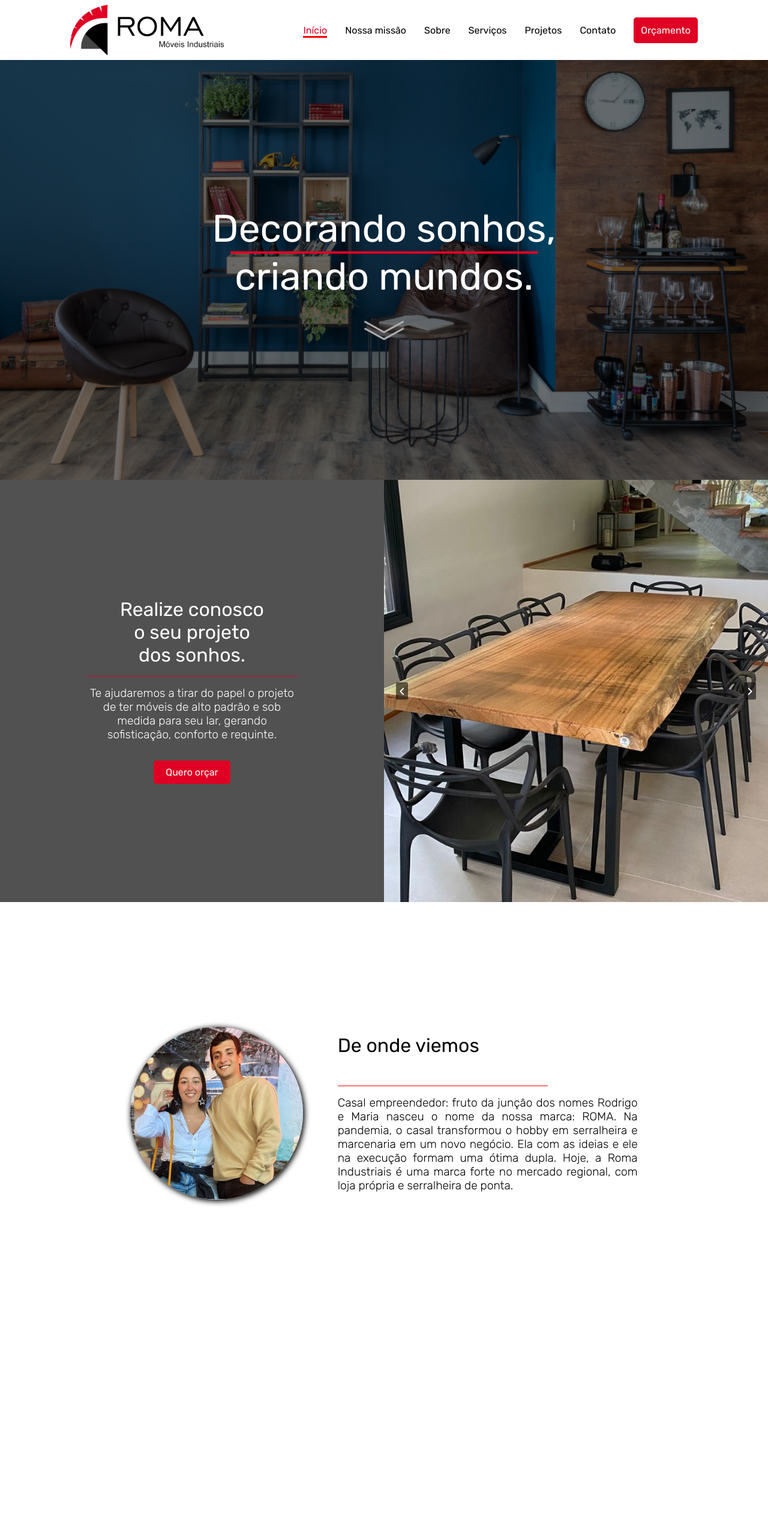
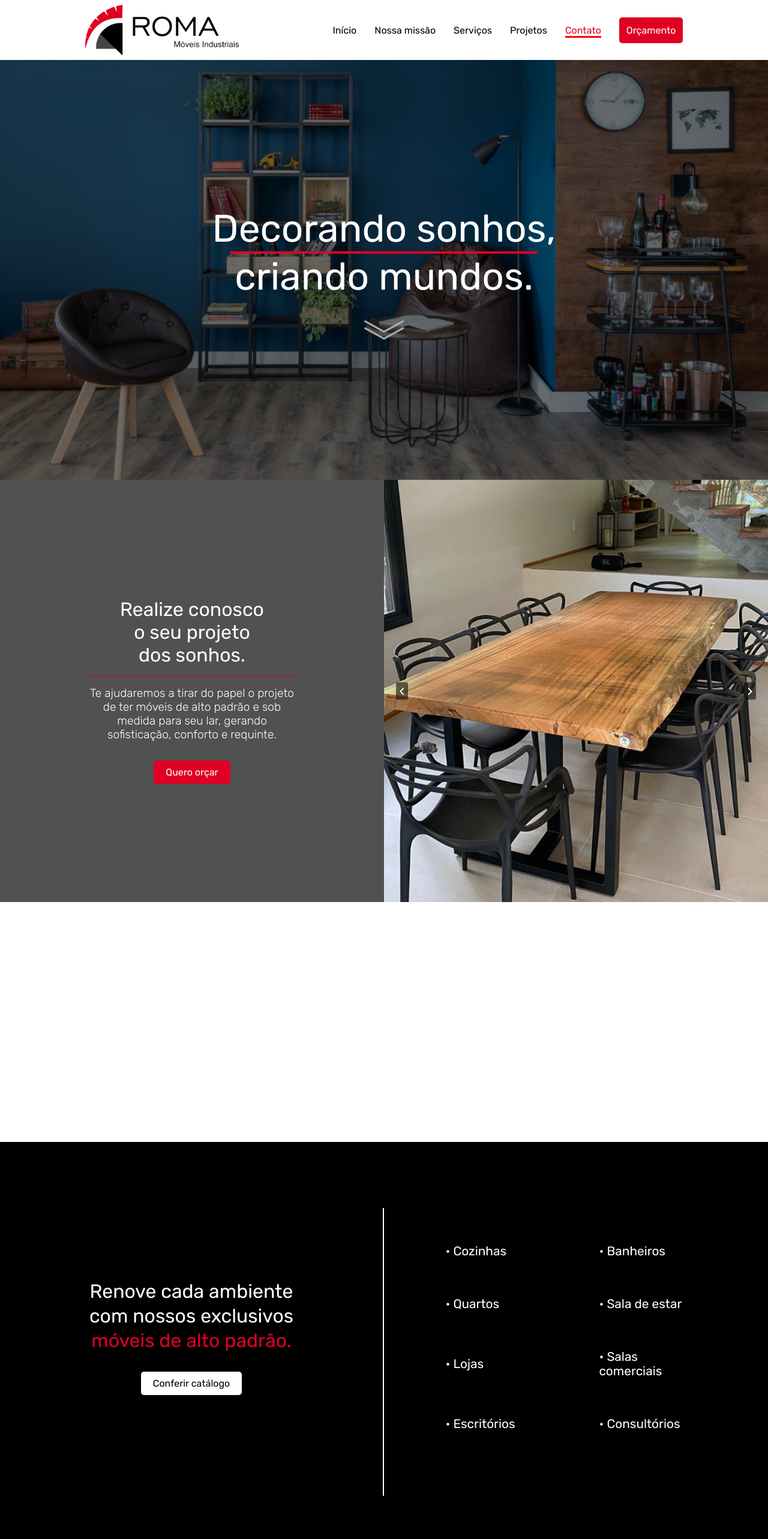
Before and after one commit to thulerjoao/roma-industriais, a React (Vite) app: page / in a window 1280 px wide. Shown: the top 2566 px of the page at 60% size. Built offline with nearby package versions, Linux system fonts and the light colour scheme.

Commit message:
fix: hidden about us part

```diff
--- a/src/Pages/MainPage/Components/Part06/index.jsx
+++ b/src/Pages/MainPage/Components/Part06/index.jsx
@@ -29,7 +29,7 @@ const Part06 = () => {
                         <img onClick={redirectToInstagram} src={instagram}></img>
                     </div>
                     <h2>Faça-nos uma visita</h2>
-                    <p>Segunda a Sexta | 08:00h às 17:00h</p>
+                    <p>Segunda a Sexta | 09:00h às 17:00h</p>
                     <p>---</p>
                     <p>Av. Manoel Carneiro de Menezes, 441, Ponte da Saudade, Nova Friburgo, RJ </p>
                 </html>
--- a/src/Pages/MainPage/index.jsx
+++ b/src/Pages/MainPage/index.jsx
@@ -131,11 +131,11 @@ const MainPage = () => {
                     >
                         Nossa missão
                     </p>
-                    <p className={activeSection === 'about' ? 'active' : ''}
+                    {/* <p className={activeSection === 'about' ? 'active' : ''}
                         onClick={() => handleMenuClick('about', getValorWidthImagem())}
                     >
                         Sobre
-                    </p>
+                    </p> */}
                     <p className={activeSection === 'services' ? 'active' : ''}
                         onClick={() => handleMenuClick('services', space)}
                     >
@@ -162,9 +162,9 @@ const MainPage = () => {
                 <section id='our-mission'>
                     <Part02 />
                 </section>
-                <section id='about'>
+                {/* <section id='about'>
                     <Part03 />
-                </section>
+                </section> */}
                 <section id='services'>
                     <Part04 />
                 </section>
```
